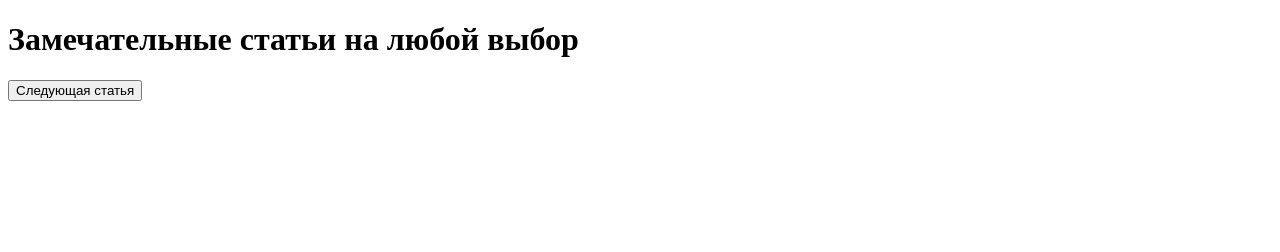
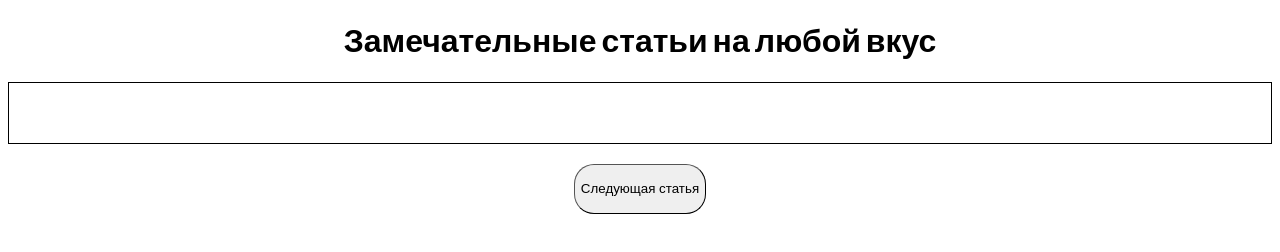
Before and after one commit to 123ilya/w3d2_Sobolev, a plain HTML site: page index.html in a window 1280 px wide. Drawn offline with nearby package versions, Linux system fonts and the light colour scheme; no server answers.

Commit message:
it works with css

```diff
--- a/index.html
+++ b/index.html
@@ -6,14 +6,24 @@
     <meta name="viewport" content="width=device-width, initial-scale=1.0" />
     <title>Document</title>
     <link rel="stylesheet" href="style.css" />
+    <link rel="preconnect" href="https://fonts.googleapis.com" />
+    <link rel="preconnect" href="https://fonts.gstatic.com" crossorigin />
+    <link rel="preconnect" href="https://fonts.googleapis.com" />
+    <link rel="preconnect" href="https://fonts.gstatic.com" crossorigin />
+    <link
+      href="https://fonts.googleapis.com/css2?family=Barlow+Condensed&family=League+Gothic&family=Patrick+Hand&display=swap"
+      rel="stylesheet"
+    />
   </head>
   <body>
-    <h1>Замечательные статьи на любой выбор</h1>
+    <h1>Замечательные статьи на любой вкус</h1>
     <section>
       <h2 id="articleTitle"></h2>
       <p id="article"></p>
     </section>
-    <button id="button">Следующая статья</button>
+    <div class="button">
+      <button id="button" type="button">Следующая статья</button>
+    </div>
     <script src="./scripts/index.js"></script>
   </body>
 </html>
--- a/style.css
+++ b/style.css
@@ -0,0 +1,34 @@
+h1 {
+  font-family: "League Gothic", sans-serif;
+  text-align: center;
+}
+
+h2 {
+  font-family: "Barlow Condensed", sans-serif;
+  text-align: center;
+}
+
+p {
+  font-family: "Patrick Hand", cursive;
+  text-align: left;
+}
+
+section {
+  border: solid;
+  border-width: thin;
+  padding: 20px;
+}
+.button {
+  display: flex;
+  justify-content: center;
+}
+#button {
+  margin: 20px;
+  height: 50px;
+  border-radius: 20px;
+  border-width: thin;
+}
+
+.button :hover {
+  background-color: grey;
+}
```
Also changed, not shown: scripts/index.js (+5 -2 lines).
